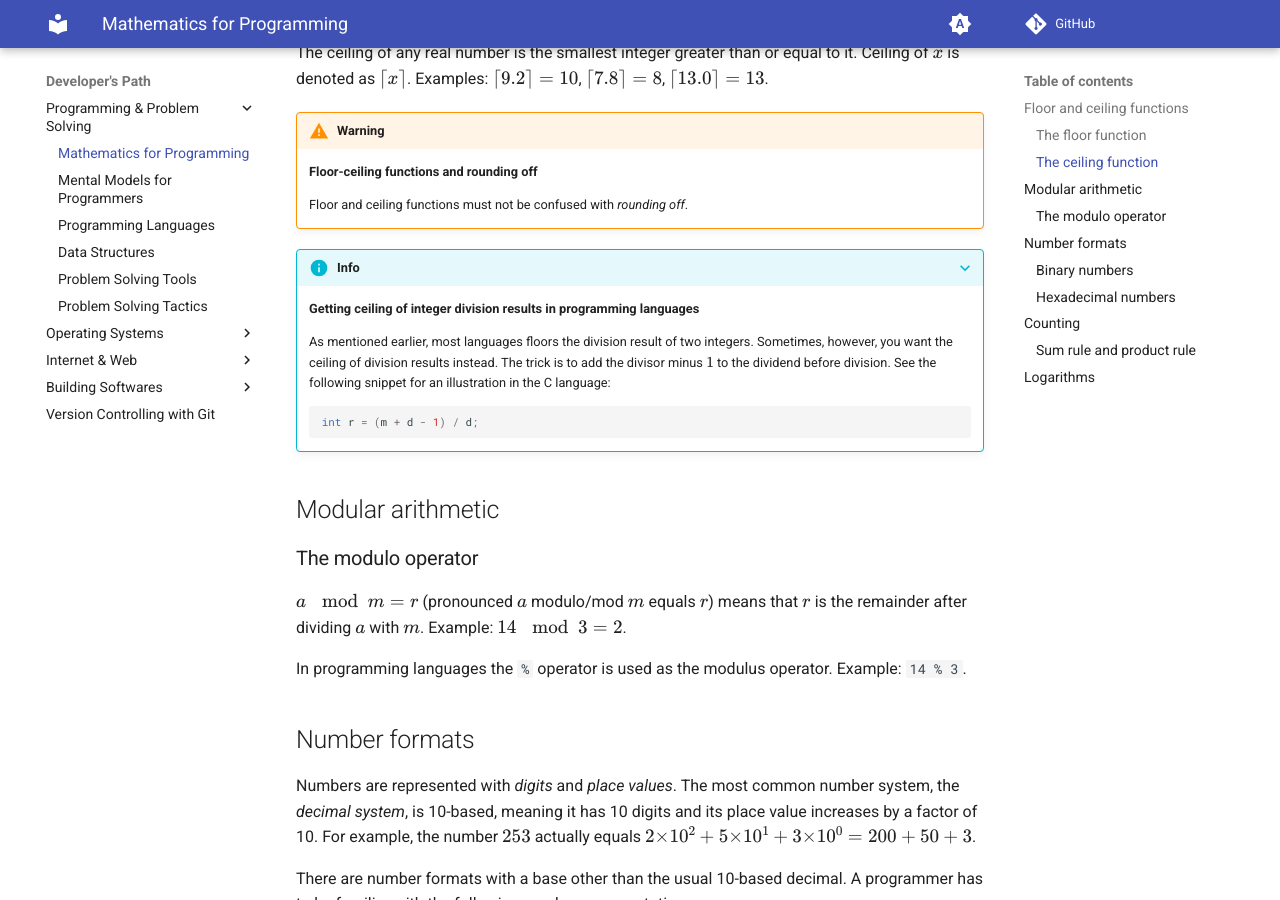
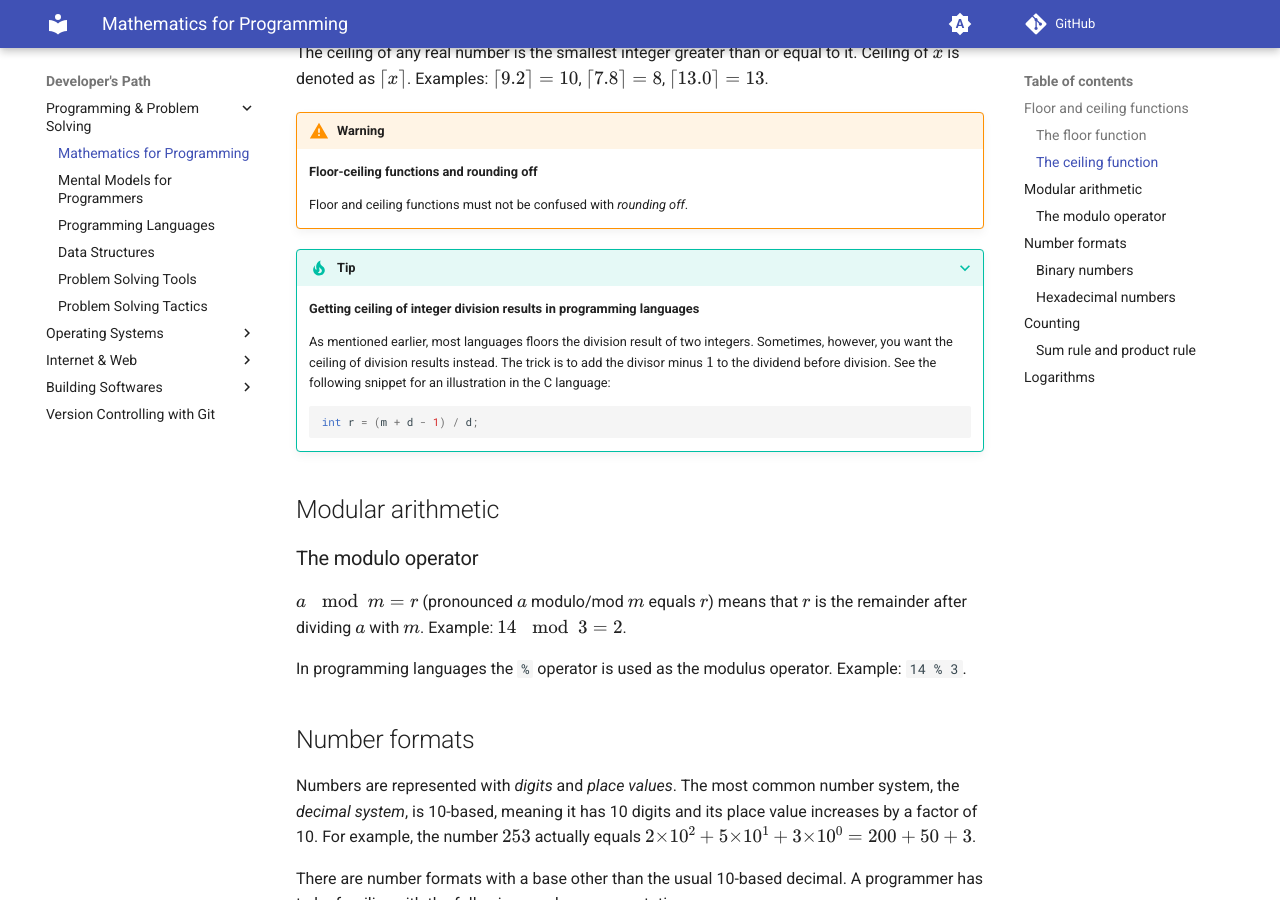
Before and after one commit to gharials/dev-path, an MkDocs documentation site: the page built from docs/programming/math-prog.md, in a window 1280 px wide and 900 px high, scrolled down 726 px. Built offline with MkDocs 1.6.1 and Material for MkDocs 9.7.7, drawn with Linux system fonts in a browser that asks for light colours; comment, search, counter and statistics services are not loaded.

Commit message:
'math-prog': copy edit.

```diff
--- a/docs/programming/math-prog.md
+++ b/docs/programming/math-prog.md
@@ -27,7 +27,7 @@ The ceiling of any real number is the smallest integer greater than or equal to
 
     Floor and ceiling functions must not be confused with _rounding off_.
 
-???+ info
+???+ tip
     **Getting ceiling of integer division results in programming languages**
 
     As mentioned earlier, most languages floors the division result of two integers. Sometimes, however, you want the ceiling of division results instead. The trick is to add the divisor minus $1$ to the dividend before division. See the following snippet for an illustration in the C language:
```
